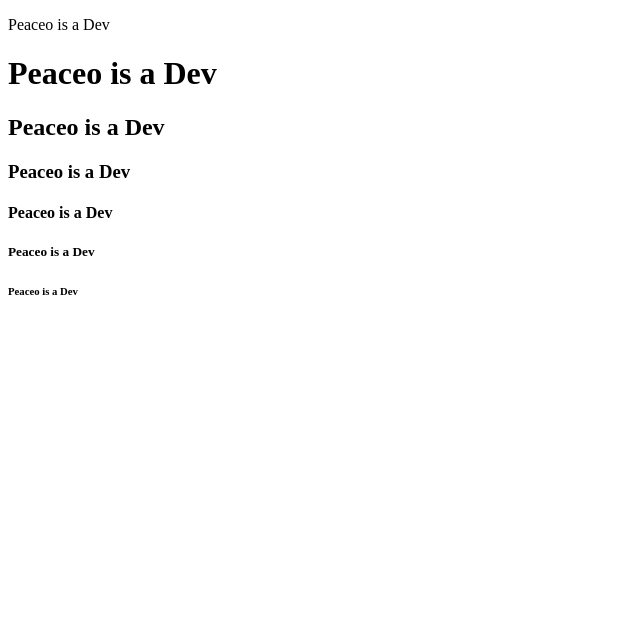
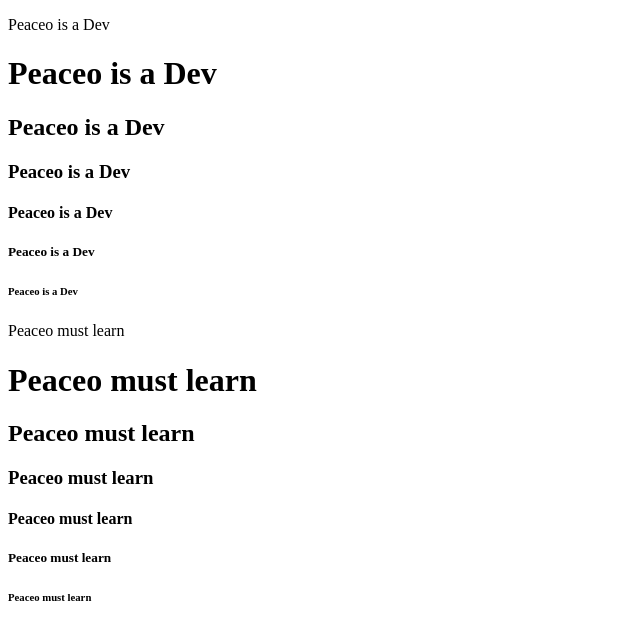
Before and after one commit to dev-kikky/kikky_dev_journey, a plain HTML site: page index.html in a window 1280 px wide. Shown: the whole page, without its empty margins (0-640 px from the left). Drawn offline with Linux system fonts and the light colour scheme.

Commit message:
feat: practice what was learn

```diff
--- a/index.html
+++ b/index.html
@@ -14,8 +14,16 @@
     <h5>Peaceo is a Dev</h5>
     <h6>Peaceo is a Dev</h6>
 
+    <p>Peaceo must learn</p>
+    <h1>Peaceo must learn</h1>
+    <h2>Peaceo must learn</h2>
+    <h3>Peaceo must learn</h3>
+    <h4>Peaceo must learn</h4>
+    <h5>Peaceo must learn</h5>
+    <h6> Peaceo must learn</h6>
 
 </body>
+
 <!-- tag is a component of html  that is enclosed in <element>  -->
     <!-- element is the content of a tag -->
 
```
